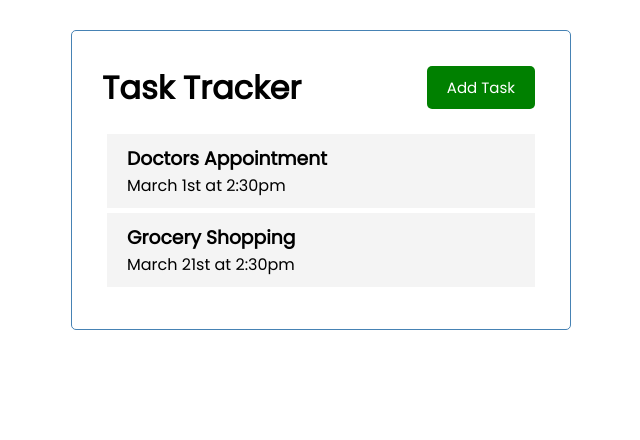
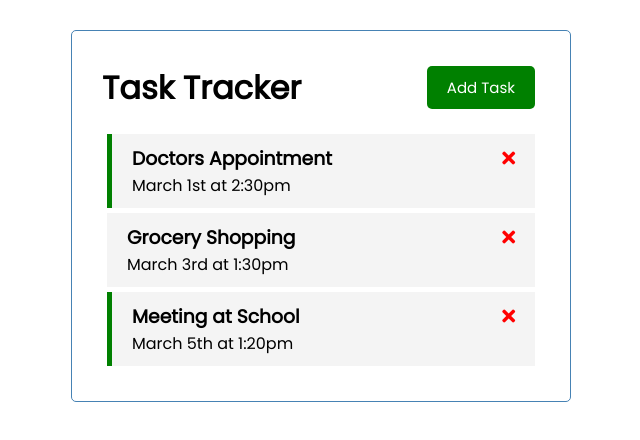
Before and after one commit to maximbelo/taskTrackerVueJS, a Vue app: page / in a window 1280 px wide. Shown: the top 440 px of the page, without its empty margins (319-959 px from the left). Built offline with nearby package versions, Linux system fonts and the light colour scheme.

Commit message:
Added some styling to the task component

```diff
--- a/public/index.html
+++ b/public/index.html
@@ -1,15 +1,25 @@
 <!DOCTYPE html>
 <html lang="">
   <head>
-    <meta charset="utf-8">
-    <meta http-equiv="X-UA-Compatible" content="IE=edge">
-    <meta name="viewport" content="width=device-width,initial-scale=1.0">
-    <link rel="icon" href="<%= BASE_URL %>favicon.ico">
+    <meta charset="utf-8" />
+    <meta http-equiv="X-UA-Compatible" content="IE=edge" />
+    <meta name="viewport" content="width=device-width,initial-scale=1.0" />
+    <link
+      rel="stylesheet"
+      href="https://use.fontawesome.com/releases/v5.15.4/css/all.css"
+      integrity="sha384-DyZ88mC6Up2uqS4h/KRgHuoeGwBcD4Ng9SiP4dIRy0EXTlnuz47vAwmeGwVChigm"
+      crossorigin="anonymous"
+    />
+    <link rel="icon" href="<%= BASE_URL %>favicon.ico" />
     <title><%= htmlWebpackPlugin.options.title %></title>
   </head>
   <body>
     <noscript>
-      <strong>We're sorry but <%= htmlWebpackPlugin.options.title %> doesn't work properly without JavaScript enabled. Please enable it to continue.</strong>
+      <strong
+        >We're sorry but <%= htmlWebpackPlugin.options.title %> doesn't work
+        properly without JavaScript enabled. Please enable it to
+        continue.</strong
+      >
     </noscript>
     <div id="app"></div>
     <!-- built files will be auto injected -->
--- a/src/App.vue
+++ b/src/App.vue
@@ -33,7 +33,13 @@ export default {
       {
         id: 2,
         text: "Grocery Shopping",
-        day: "March 21st at 2:30pm",
+        day: "March 3rd at 1:30pm",
+        reminder: false,
+      },
+      {
+        id: 3,
+        text: "Meeting at School",
+        day: "March 5th at 1:20pm",
         reminder: true,
       },
     ];
--- a/src/components/Task.vue
+++ b/src/components/Task.vue
@@ -1,6 +1,9 @@
 <template>
-  <div class="task">
-    <h3>{{ task.text }}</h3>
+  <div :class="[task.reminder ? 'reminder' : '', 'task']">
+    <h3>
+      {{ task.text }}
+      <i class="fas fa-times"></i>
+    </h3>
     <p>{{ task.day }}</p>
   </div>
 </template>
@@ -15,18 +18,21 @@ export default {
 </script>
 
 <style scope>
-fas {
+.fas {
   color: red;
 }
+
 .task {
   background: #f4f4f4;
   margin: 5px;
   padding: 10px 20px;
   cursor: pointer;
 }
+
 .task.reminder {
   border-left: 5px solid green;
 }
+
 .task h3 {
   display: flex;
   align-items: center;
```
